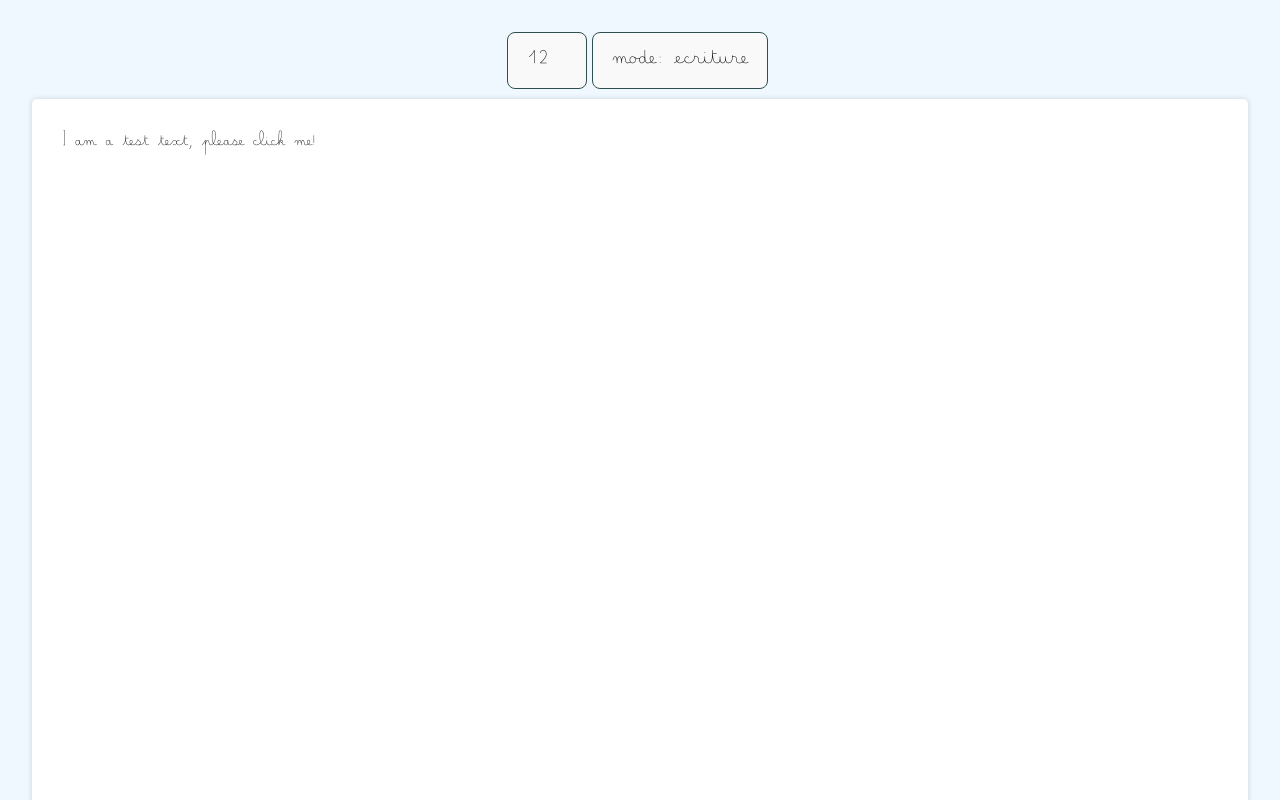
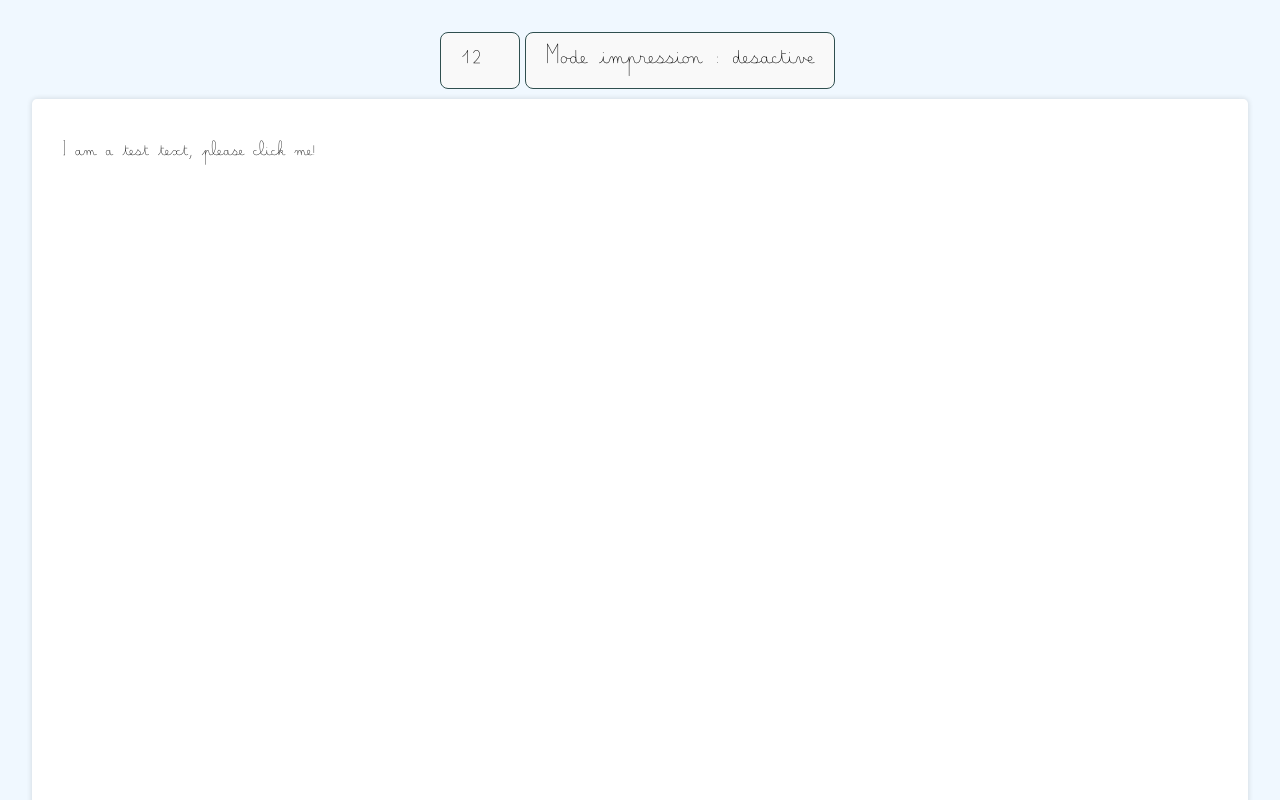
Before and after one commit to mildful/Eugenie, a React (Vite) app: page / in a window 1280 px wide. Built offline with nearby package versions, Linux system fonts and the light colour scheme.

Commit message:
v2.0-alpha1

```diff
--- a/src/App.css
+++ b/src/App.css
@@ -28,6 +28,7 @@ body {
   resize: none;
   /* user-select: none; */
   outline: none;
+  line-height: 4em;
 }
 
 textarea.content {
--- a/src/App.tsx
+++ b/src/App.tsx
@@ -1,4 +1,4 @@
-import { ChangeEventHandler, useEffect, useState } from 'react'
+import { useEffect, useRef, useState } from 'react'
 import './App.css'
 
 
@@ -7,33 +7,35 @@ function insertAt(str: string, index: number, what: string): string {
 }
 
 function App() {
+  const contentRef = useRef<HTMLDivElement>();
   const [content, setContent] = useState('I am a test text, please click me!');
-  const [displayContent, setDisplayContent] = useState('')
-  const [hideMode, setHideMode] = useState(false);
+  const [displayContent, setDisplayContent] = useState('');
+  const [fontSize, setFontSize] = useState(12);
+  const [isPrinting, setIsPrinting] = useState(false);
+
   const [hiddenWords, setHiddenWords] = useState<string[]>([]);
-  const [fontSize, setFontSize] = useState(12);
 
-  const handleKeydown = (hm: boolean, code: string) => {
-    if (hm && code === 'KeyC') {
+  const handleKeydown = (key: string) => {
+    if (key === 'Alt' && contentRef.current) {
+      setContent(contentRef.current.innerText)
       onClickHandler();
     }
   }
 
   useEffect(() => {
     // eslint-disable-next-line @typescript-eslint/no-explicit-any
-    const proxy = (e: any) => handleKeydown(hideMode, e.code)
+    const proxy = (e: any) => handleKeydown(e.key)
     document.addEventListener("keydown", proxy, false);
     return () => {
       document.removeEventListener("keydown", proxy, false);
     }
-  }, [hideMode]);
+  }, []);
 
   useEffect(() => {
     setDisplayContent(content);
   }, [content]);
 
   useEffect(() => {
-    if (!hideMode) return;
     let obfuscatedContent = content;
     let overallOffset = 0;
     hiddenWords.sort((a, b) => +a.split('-')[0] - +b.split('-')[0]).forEach(str => {
@@ -47,17 +49,12 @@ function App() {
       overallOffset += 7 + 19;
     })
     setDisplayContent(obfuscatedContent)
-  }, [hiddenWords, content, hideMode]);
-
-  const onChangeHandler: ChangeEventHandler<HTMLTextAreaElement> = (e) => {
-    if (hideMode) return;
-    setContent(e.target.value)
-  }
+  }, [hiddenWords, content]);
 
   const onClickHandler = () => {
     // eslint-disable-next-line @typescript-eslint/no-explicit-any
     const selection: any = document.getSelection();
-    if (!hideMode || selection === null) return;
+    if (selection === null) return;
 
     let subNode = selection.baseNode;
     let parentNode = selection.baseNode.parentNode;
@@ -106,40 +103,25 @@ function App() {
     }
   }
 
-  const switchMode = () => {
-    if (hideMode) {
-      //go to write
-      setContent(content.replace(/<br\/>/gm, '\n'))
-    } else {
-      // go to hide
-      setContent(content.replace(/\n/gm, ' <br/>'))
-    }
-    setHideMode(!hideMode);
-  }
+  // useEffect(() => {
+  //   if (isPrinting && contentRef.current)
+  //     setContent(contentRef.current.innerText)
+  // }, [isPrinting, contentRef])
 
   return (
     <>
       <div className="controls">
         <input type="number" value={fontSize} onChange={e => setFontSize(+e.target.value ?? 12)} />
-        <button onClick={switchMode}>mode: {hideMode?'cache':'ecriture'}</button>
-        {hideMode && <button onClick={onClickHandler}>cacher/montrer</button>}
+        <button onClick={() => setIsPrinting(!isPrinting)}>Mode impression : {isPrinting ? 'active' : 'desactive'}</button>
       </div>
 
-      {hideMode ? (
-        <div
-          className='content'
-          style={{fontSize}}
-          dangerouslySetInnerHTML={{ __html: displayContent }}
-        >
-        </div>
-      ) : (
-        <textarea
-          className='content'
-          style={{fontSize}}
-          value={content}
-          onChange={onChangeHandler}
-        />
-      )}
+      <div
+        className='content'
+        style={{fontSize}}
+        contentEditable={!isPrinting}
+        ref={contentRef}
+        dangerouslySetInnerHTML={{ __html: isPrinting ? new Array(4).fill(displayContent).join('<br/>') : displayContent }}
+      ></div>
     </>
   )
 }
```
